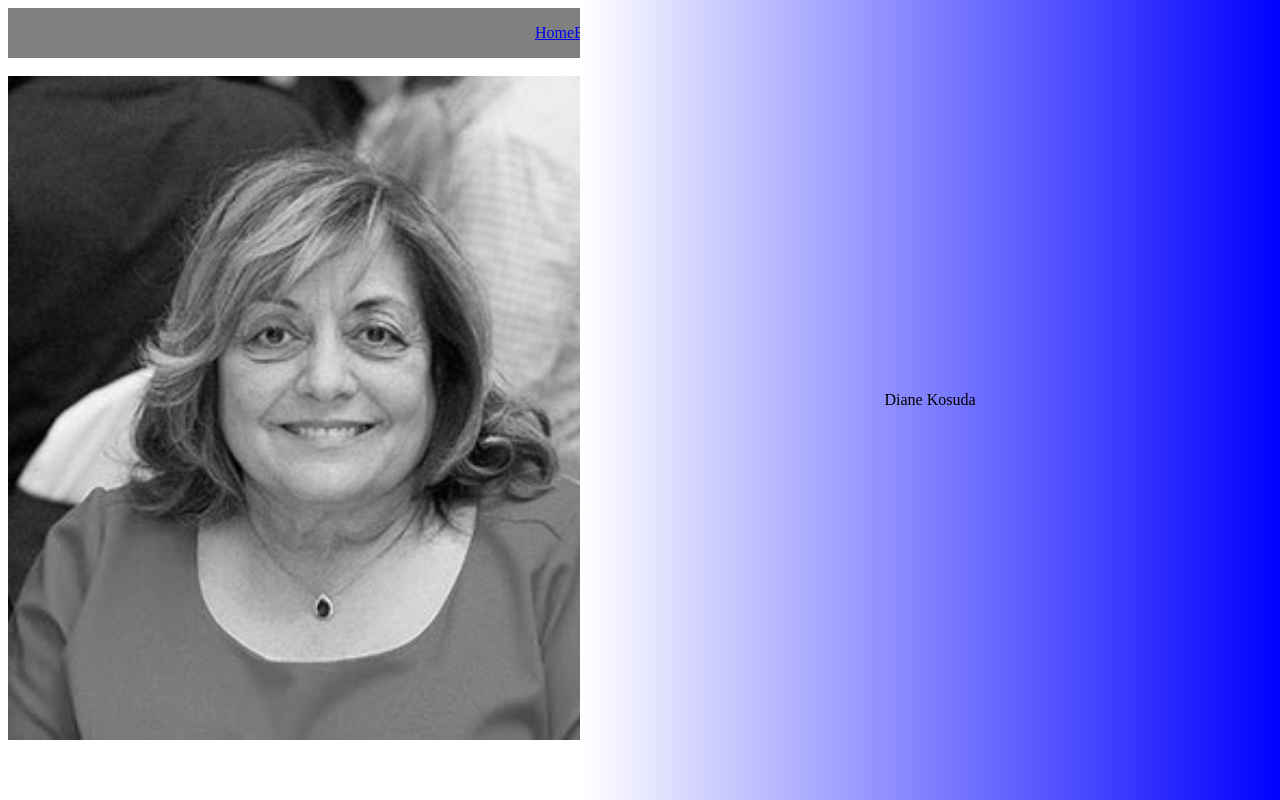
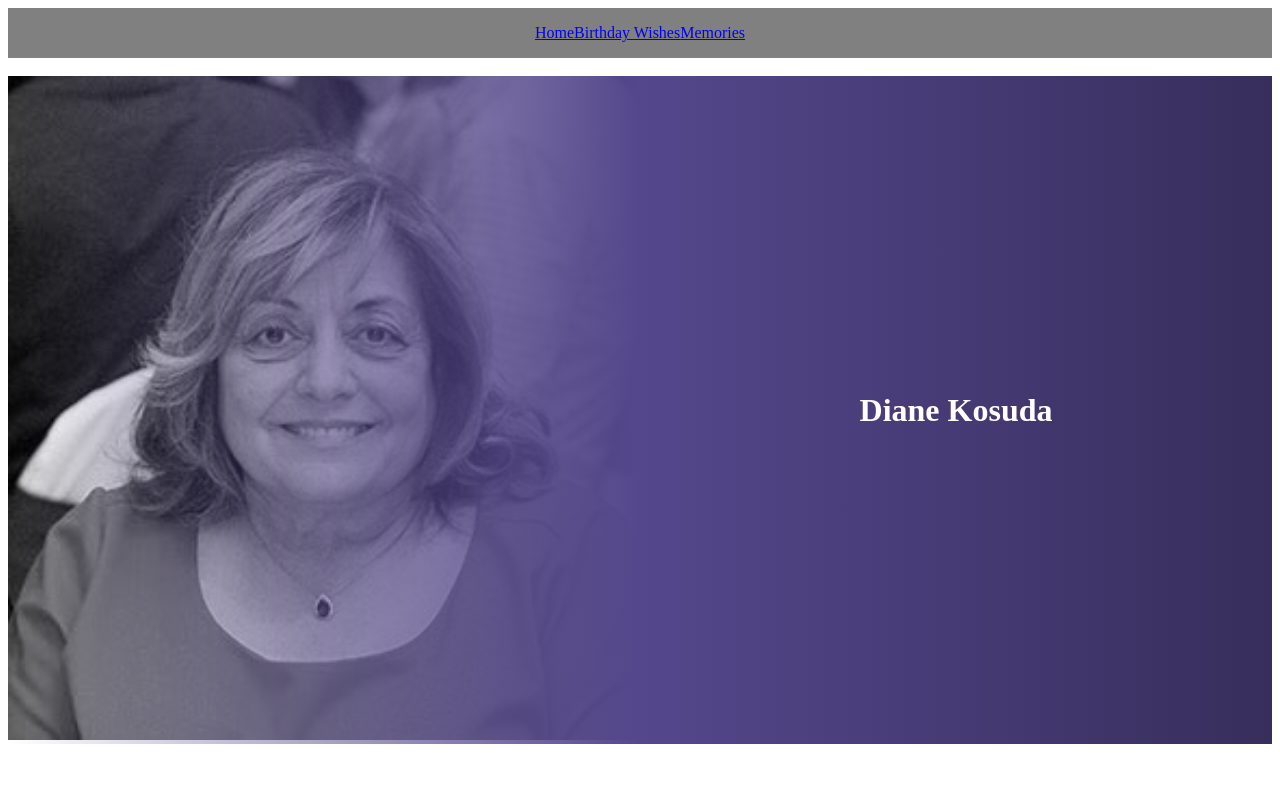
Before and after one commit to kimrass14/dk70th-frontend, a React (Create React App) app: page / in a window 1280 px wide. Built offline with nearby package versions, Linux system fonts and the light colour scheme.

Commit message:
homepage gradient

```diff
--- a/src/App.js
+++ b/src/App.js
@@ -4,6 +4,7 @@ import NavBar from './Components/NavBar'
 import Homepage from './Components/Homepage/Homepage'
 import BirthdayWishes from './Components/BirthdayWishes'
 import Memories from './Components/Memories'
+import './App.css'
 
 function App() {
   return (
--- a/src/App.scss
+++ b/src/App.scss
@@ -0,0 +1 @@
+@import './Components/Homepage/Homepage.scss'
--- a/src/Components/Homepage/Homepage.js
+++ b/src/Components/Homepage/Homepage.js
@@ -9,7 +9,9 @@ const Homepage = () => {
         <>
             <div className="homepage">
                 <img src={diane} alt="pic" />
-                <div className="name">Diane Kosuda</div>
+                <div className="gradient">
+                    <h1>Diane Kosuda</h1>
+                </div>
             </div>
         </>
     )
--- a/src/Components/Homepage/Homepage.scss
+++ b/src/Components/Homepage/Homepage.scss
@@ -5,20 +5,25 @@
 }
 
 .homepage {
-    // display: flex;
-}
+    position: relative;
+
     img {
         width: 50%;
-    // z-index: 1;
     }
-.name {
-    width: 700px;
+    .gradient {
+        background-image: linear-gradient(to left, #372E5C, #54478C, rgba(255,0,0,0));
+        width: 100%;
         height: 100%;
         position: absolute;
         top: 0;
-    right: 0;
-    // right: 20%;
-    z-index: 2;
-    @include centerInDiv();
-    background-image: linear-gradient(to left, blue, white);
+
+        h1 {
+            color: white;
+            width: 50%;
+            height: 100%;
+            float: right;
+            margin: 0;
+            @include centerInDiv()
         }
+    }
+}
```
Lines whose indentation alone changed are shown as unchanged.
